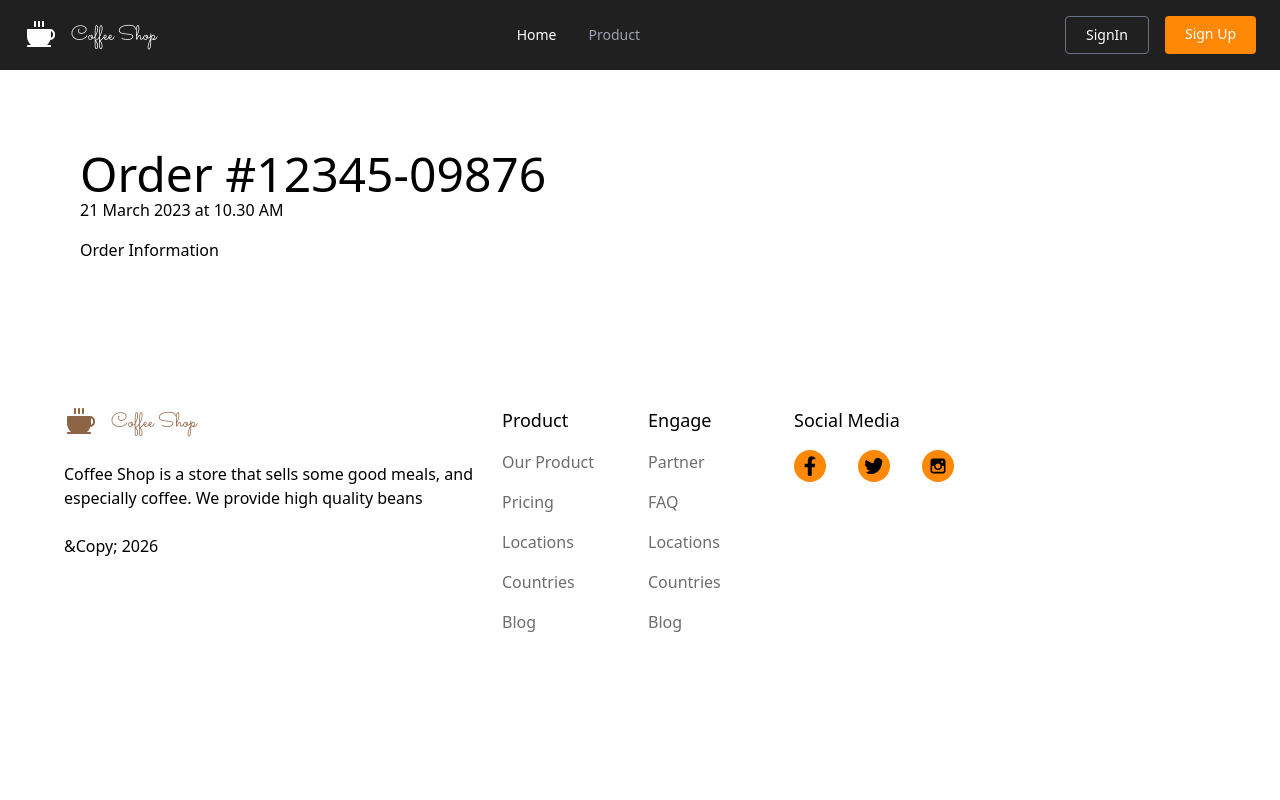
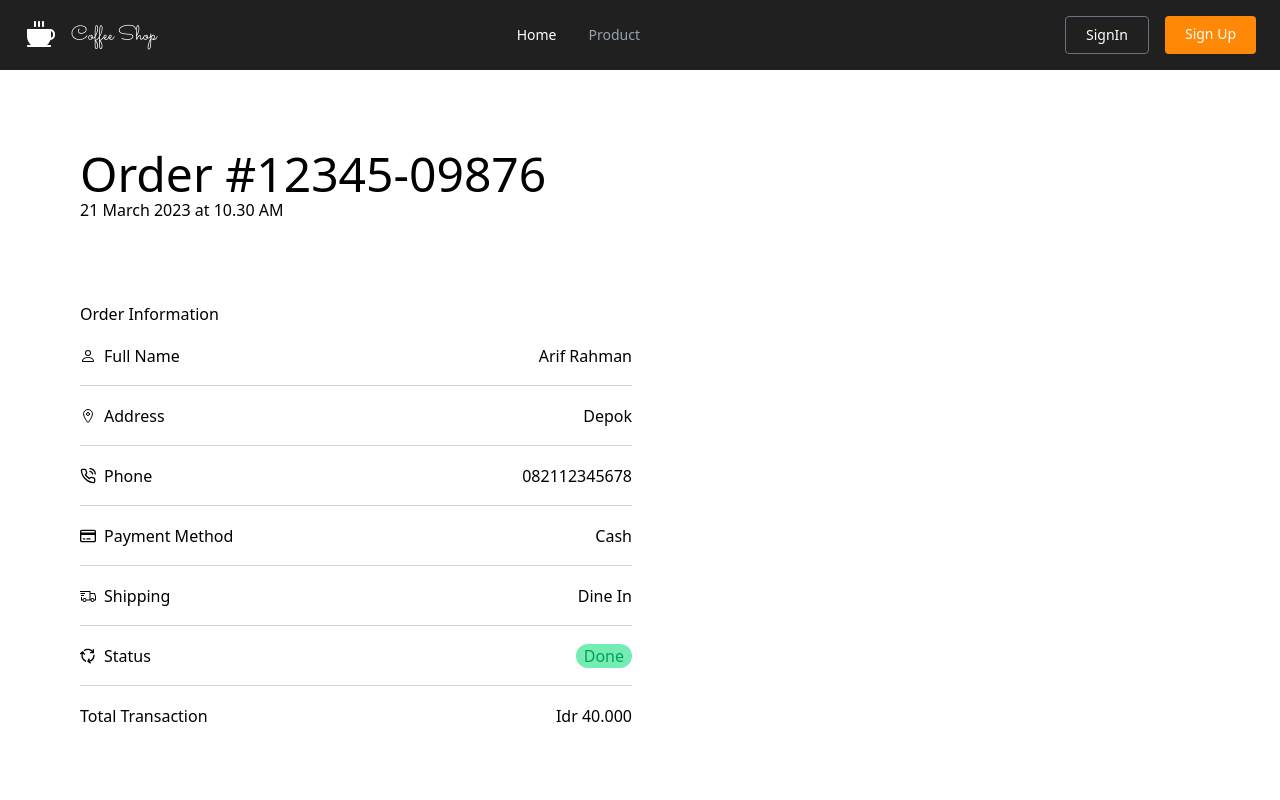
Before and after one commit to Arif14377/koda-b6-react, a React (Vite) app: page /order-detail in a window 1280 px wide. Shown: the top 800 px of the page. Built offline with nearby package versions, Linux system fonts and the light colour scheme.

Commit message:
feat: add static Order information in order detail (left-section)

```diff
--- a/src/pages/HistoryDetail.jsx
+++ b/src/pages/HistoryDetail.jsx
@@ -1,25 +1,61 @@
 import Navbar from "../components/Navbar"
 import Footer from "../components/Footer"
+import { BsPerson } from "react-icons/bs";
+import { IoLocationOutline } from "react-icons/io5";
+import { FiPhoneCall } from "react-icons/fi";
+import { FaRegCreditCard } from "react-icons/fa6";
+import { LiaShippingFastSolid } from "react-icons/lia";
+import { GrCycle } from "react-icons/gr";
 
 function OrderDetail() {
     return (
         <div>
             <Navbar variants={"black"} />
-            <div className="grid grid-cols-3 md:grid-cols-5 mt-17.5 py-20 px-20 gap-4">
-                <div className="col-span-5">
-                    <h1 className="text-5xl font-medium">Order #12345-09876</h1>
-                    <p>21 March 2023 at 10.30 AM</p>
-                </div>
+            <div className="mt-17.5 py-20 px-20">
+                <h1 className="text-5xl font-medium">Order #12345-09876</h1>
+                <p>21 March 2023 at 10.30 AM</p>
+            </div>
+            <div className="grid grid-cols-1 md:grid-cols-2 px-20 gap-4">
                 {/* Bagian kiri */}
                 <div>
                     <h2>Order Information</h2>
-                    <table>
-                        <td>
-                            <tr></tr>
-                        </td>
+                    <table className="w-full">
+                        <tbody className="[&>tr]:h-15 [&>tr]:flex [&>tr]:items-center [&>tr]:justify-between [&>tr]:border-b [&>tr]:border-b-gray-300">
+                            <tr>
+                                <td className="flex gap-2 items-center"><BsPerson /> Full Name</td>
+                                <td>Arif Rahman</td>
+                            </tr>
+                            <tr>
+                                <td className="flex gap-2 items-center"><IoLocationOutline /> Address</td>
+                                <td>Depok</td>
+                            </tr>
+                            <tr>
+                                <td className="flex gap-2 items-center"><FiPhoneCall /> Phone</td>
+                                <td>082112345678</td>
+                            </tr>
+                            <tr>
+                                <td className="flex gap-2 items-center"><FaRegCreditCard /> Payment Method</td>
+                                <td>Cash</td>
+                            </tr>
+                            <tr>
+                                <td className="flex gap-2 items-center"><LiaShippingFastSolid /> Shipping</td>
+                                <td>Dine In</td>
+                            </tr>
+                            <tr>
+                                <td className="flex gap-2 items-center w-fit"><GrCycle /> Status</td>
+                                <td><p className="bg-[#74edb4] text-[#00a055] w-fit rounded-full px-2">Done</p></td>
+                            </tr>
+                            <tr className="border-none">
+                                <td className="flex gap-2 items-center w-fit">Total Transaction</td>
+                                <td>Idr 40.000</td>
+                            </tr>
+                        </tbody>
                     </table>
                 </div>
                 {/* Bagian kanan */}
+                <div>
+
+                </div>
             </div>
             <Footer/>
         </div>
```
